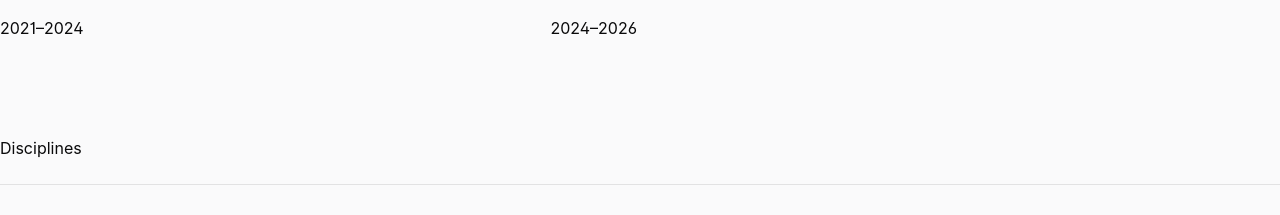
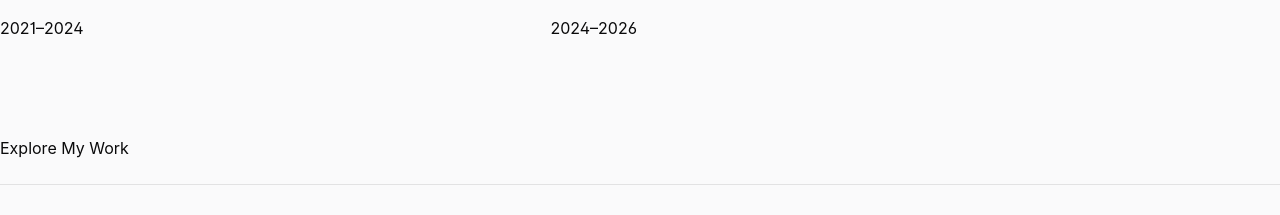
Before and after one commit to masachidc/masachi-dc-portfolio, a React (Vite) app: page /resume in a window 1280 px wide. Shown: the part 1263-1478 px from the top of the page. Built offline with nearby package versions, Linux system fonts and the light colour scheme; a web font is replaced by a local one.

Commit message:
content(resume): 'Explore My Work' heading over the discipline cards
Co-Authored-By: Claude Opus 5.5 <noreply@anthropic.com>
Claude-Session: https://claude.ai/code/session_011FLAmc1S7YiRn4HNwubvEj

```diff
--- a/src/app/pages/ResumePage.tsx
+++ b/src/app/pages/ResumePage.tsx
@@ -313,7 +313,7 @@ export function ResumePage() {
 
           {/* Full width, heading above the divider like Skills, Experience and Education; the grid gap between sections
               is the standard --space-section. */}
-          <Block id="disciplines" title="Disciplines" rule="under" headingClassName="mb-8" className="lg:col-span-2 lg:row-start-3">
+          <Block id="disciplines" title="Explore My Work" rule="under" headingClassName="mb-8" className="lg:col-span-2 lg:row-start-3">
             <Disciplines />
           </Block>
         </div>
```
